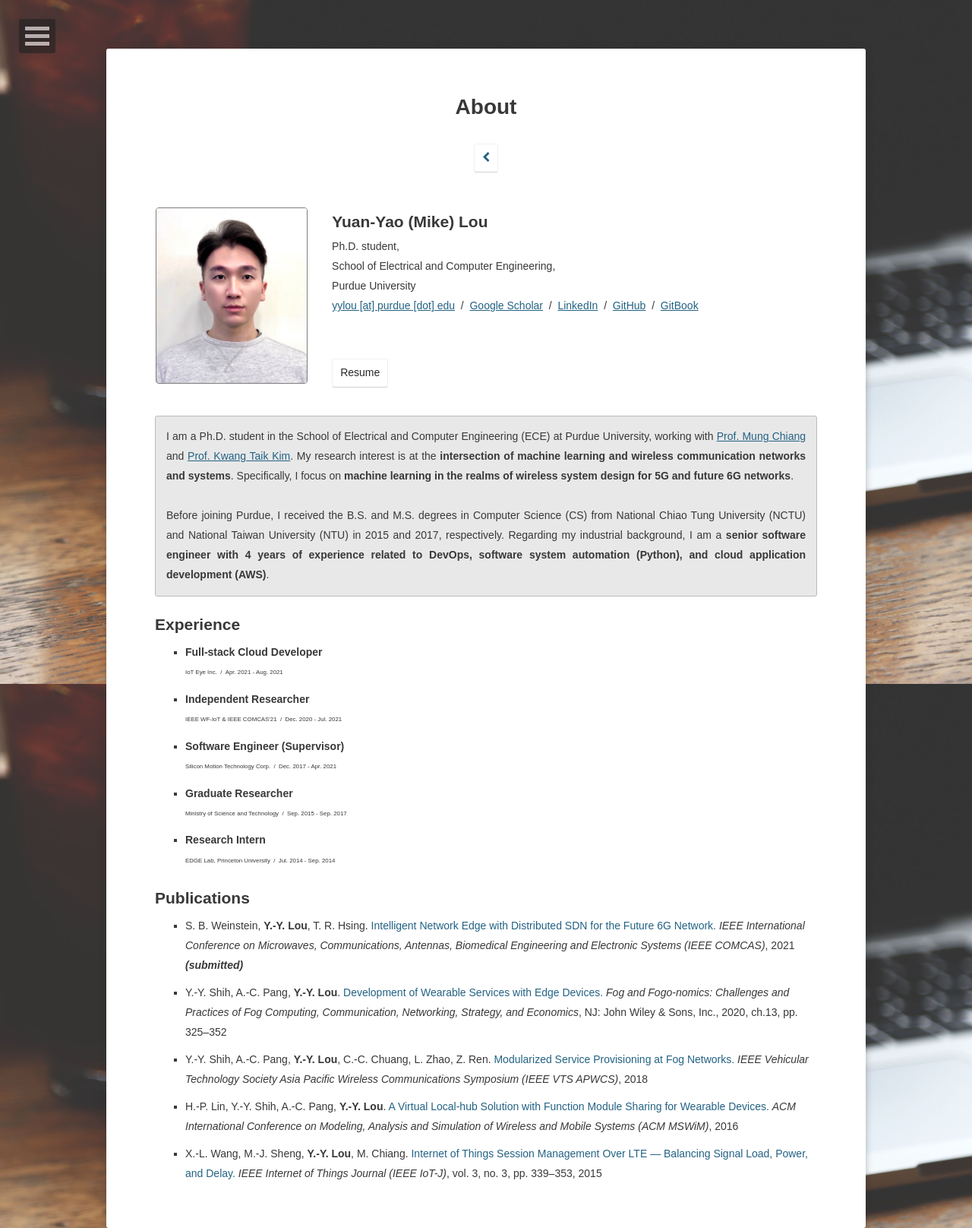
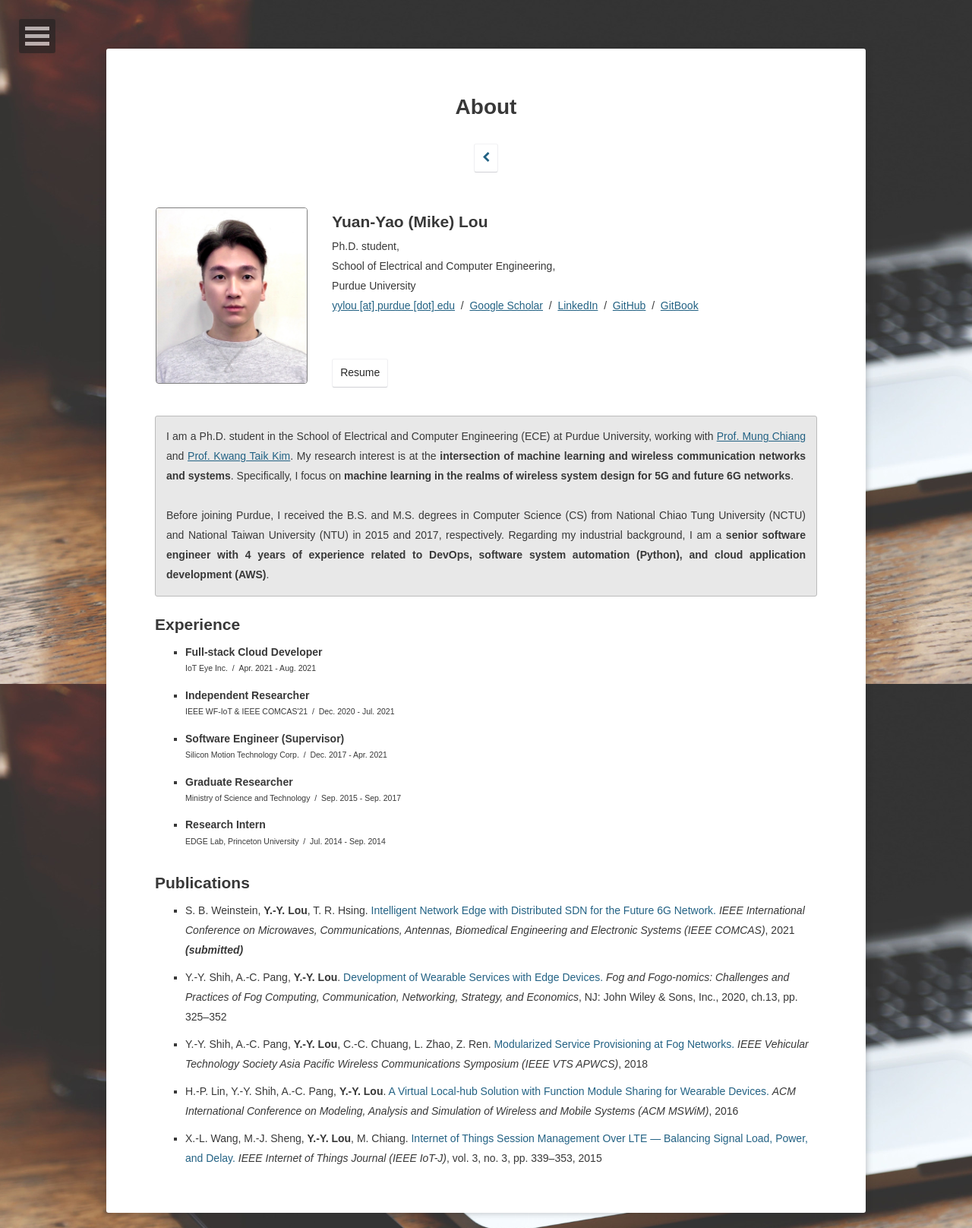
Before and after one commit to yylou/yylou.github.io, a Jekyll site: the page built from about/index.md, in a window 1280 px wide. Shown: the whole page at 76% size. Built offline with Jekyll 4.4.1, drawn with Linux system fonts in a browser that asks for light colours; some web fonts are replaced.

Commit message:
formate changings

```diff
--- a/about/index.md
+++ b/about/index.md
@@ -28,12 +28,11 @@ Before joining Purdue, I received the B.S. and M.S. degrees in Computer Science
 {: .notice}
 
 <h2 style="margin-bottom: -10px">Experience</h2>
-* <div style="margin-bottom: 10px;"><b>Full-stack Cloud Developer</b> <br /><sub><sup>IoT Eye Inc.&nbsp; / &nbsp;Apr. 2021 - Aug. 2021</sup></sub></div>
-* <div style="margin-bottom: 10px;"><b>Independent Researcher</b> <br /><sub><sup>IEEE WF-IoT & IEEE COMCAS'21&nbsp; / &nbsp;Dec. 2020 - Jul. 2021</sup></sub></div>
-* <div style="margin-bottom: 10px;"><b>Software Engineer (Supervisor)</b> <br /><sub><sup>Silicon Motion Technology Corp.&nbsp; / &nbsp;Dec. 2017 - Apr. 2021</sup></sub></div>
-* <div style="margin-bottom: 10px;"><b>Graduate Researcher</b> <br /><sub><sup>Ministry of Science and Technology&nbsp; / &nbsp;Sep. 2015 - Sep. 2017</sup></sub></div>
-* <div style="margin-bottom: 10px;"><b>Research Intern</b> <br /><sub><sup>EDGE Lab, Princeton University&nbsp; / &nbsp;Jul. 2014 - Sep. 2014</sup></sub></div>
-
+* <div style="margin-bottom: 5px;"><b>Full-stack Cloud Developer</b> <br /><sup>IoT Eye Inc.&nbsp; / &nbsp;Apr. 2021 - Aug. 2021</sup></div>
+* <div style="margin-bottom: 5px;"><b>Independent Researcher</b> <br /><sup>IEEE WF-IoT & IEEE COMCAS'21&nbsp; / &nbsp;Dec. 2020 - Jul. 2021</sup></div>
+* <div style="margin-bottom: 5px;"><b>Software Engineer (Supervisor)</b> <br /><sup>Silicon Motion Technology Corp.&nbsp; / &nbsp;Dec. 2017 - Apr. 2021</sup></div>
+* <div style="margin-bottom: 5px;"><b>Graduate Researcher</b> <br /><sup>Ministry of Science and Technology&nbsp; / &nbsp;Sep. 2015 - Sep. 2017</sup></div>
+* <div style="margin-bottom: 5px;"><b>Research Intern</b> <br /><sup>EDGE Lab, Princeton University&nbsp; / &nbsp;Jul. 2014 - Sep. 2014</sup></div>
 
 <h2 style="margin-bottom: -10px">Publications</h2>
 * <div style="text-align: left; margin-bottom: 10px;">S. B. Weinstein, <b>Y.-Y. Lou</b>, T. R. Hsing. <a href="#" style="text-decoration: none;">Intelligent Network Edge with Distributed SDN for the Future 6G Network.</a> <i>IEEE International Conference on Microwaves, Communications, Antennas, Biomedical Engineering and Electronic Systems (IEEE COMCAS)</i>, 2021 <b><i>(submitted)</i></b></div>
```
